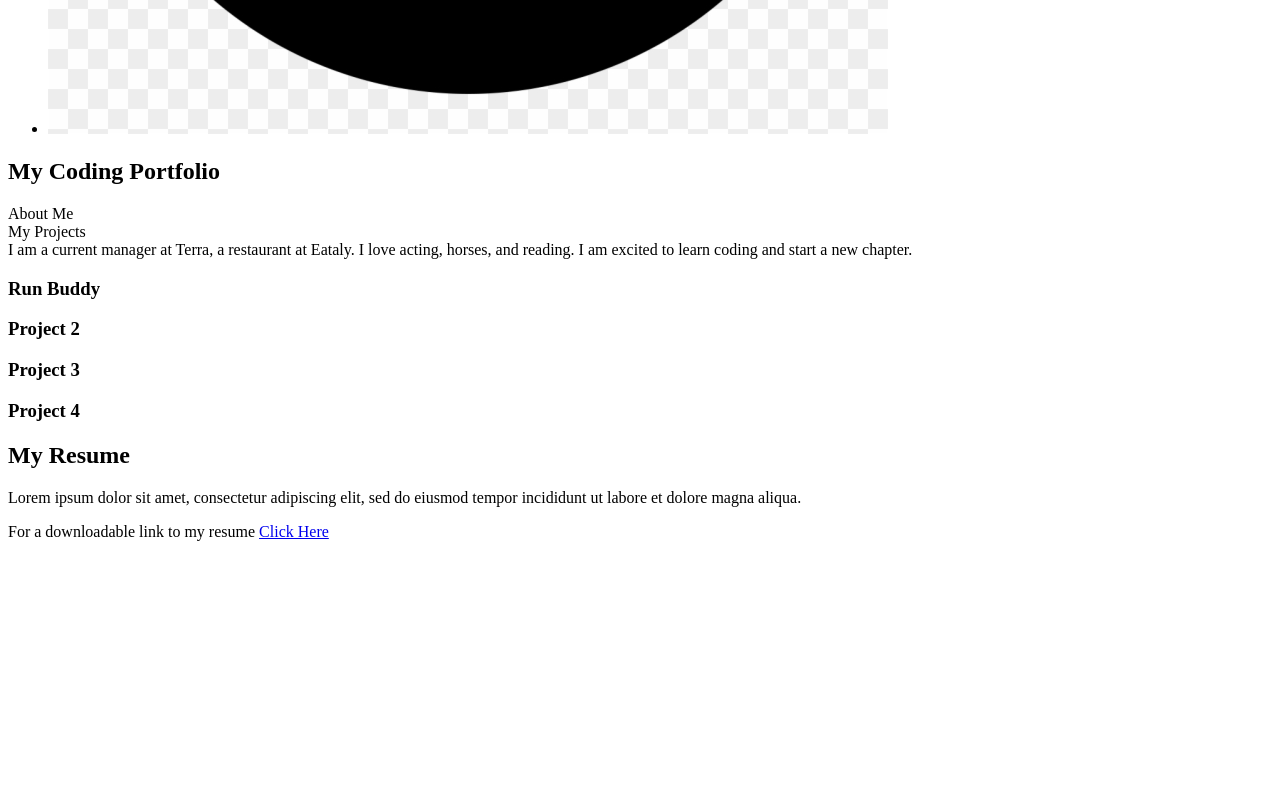
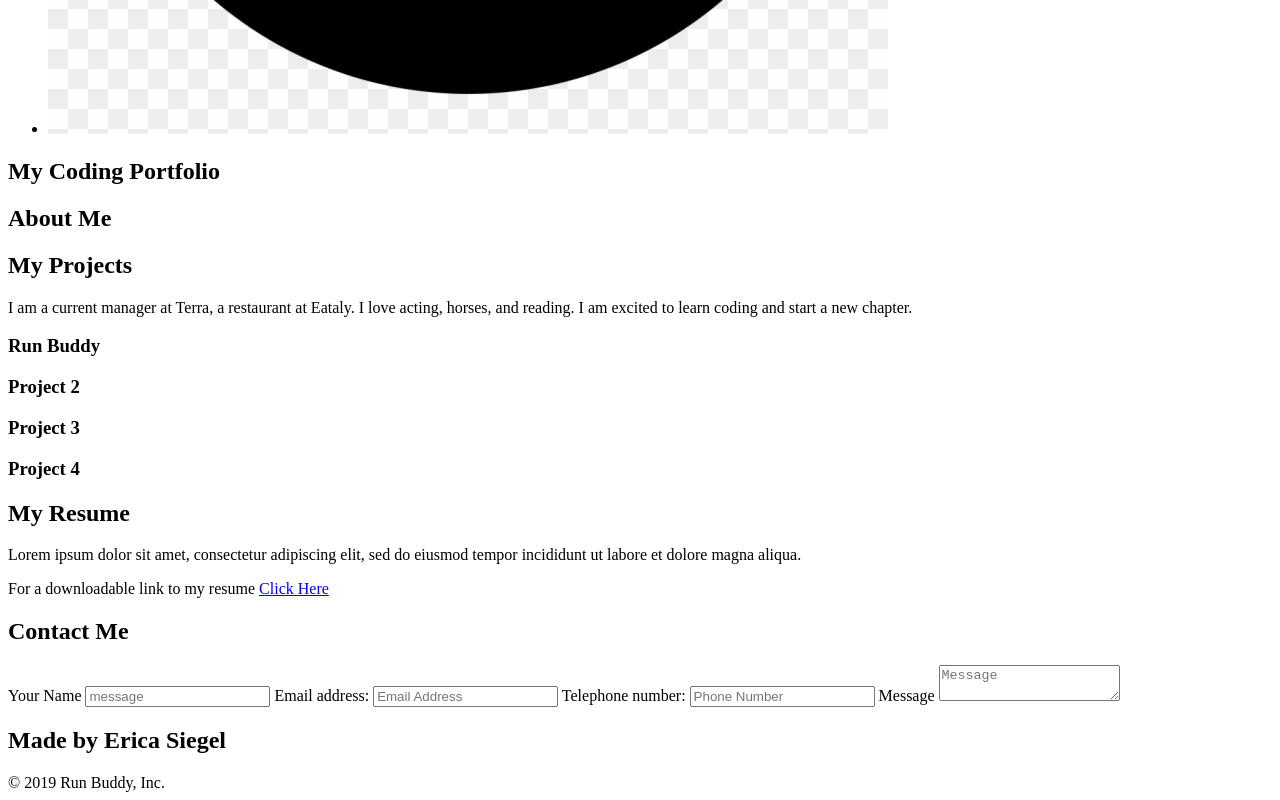
Before and after one commit to ericasiegel/portfolio, a plain HTML site: page index.html in a window 1280 px wide. Shown: the part 2028-2828 px from the top of the page. Before the commit the page ends 2585 px from the top, so only its background shows below. Drawn offline with Linux system fonts and the light colour scheme.

Commit message:
finish base html index

```diff
--- a/index.html
+++ b/index.html
@@ -54,7 +54,9 @@
         <!-- Start "Hero" -->
         <section class="hero">
             <div class="hero-subtitle">
-                <h2>My Coding Portfolio</h2>
+                <h2 class="section-title secondary-border">
+                    My Coding Portfolio
+                </h2>
             </div>
         </section>
         <!-- End "Hero" -->
@@ -65,10 +67,14 @@
                <div class="grid-container">
                     <!-- Headers -->
                     <div class="grid-item grid-head about">
-                        About Me
+                        <h2 class="section-title secondary-border">
+                            About Me
+                        </h2>
                     </div>
                     <div id="my-projects" class="grid-item grid-head project-head">
-                        My Projects
+                        <h2 class="section-title secondary-border">
+                            My Projects
+                        </h2>
                     </div>
                     <!-- Body:About -->
                     <div class="grid-item about">
@@ -119,7 +125,7 @@
         <!-- Start "Resume" -->
         <section id="resume">
             <div class="flex-row">
-                <h2>My Resume</h2>
+                <h2 class="section-title secondary-border">My Resume</h2>
             </div>
             <div class="flex-row">
                 <p>
@@ -133,14 +139,33 @@
         <!-- End "Resume" -->
 
         <!-- Start "Contact" -->
-        <section>
-
+        <section id="contact-me" class="contact">
+            <div class="flex-row">
+                <h2 class="section-title secondary-border">
+                    Contact Me
+                </h2>
+            </div>
+            <div class="contact-form">
+                <form>
+                    <label for="contact-name">Your Name</label>
+                    <input type="text" id="contact-name" placeholder="message" />
+                    <label for="email">Email address:</label>
+                    <input type="email" placeholder="Email Address" name="email" id="email" class="form-input" />
+                    <label for="phone">Telephone number:</label>
+                    <input type="tel" placeholder="Phone Number" name="phone" id="phone" class="form-input" />
+                    <label for="contact-message">Message</label>
+                    <textarea id="contact-message" placeholder="Message"></textarea>
+                </form>
+            </div>
         </section>
         <!-- End "Contact" -->
 
         <!-- Footer -->
         <footer>
-
+            <h2>Made by Erica Siegel</h2>
+            <div>
+                &copy; 2019 Run Buddy, Inc.
+            </div>
         </footer>
     </body>
 </html>
```
